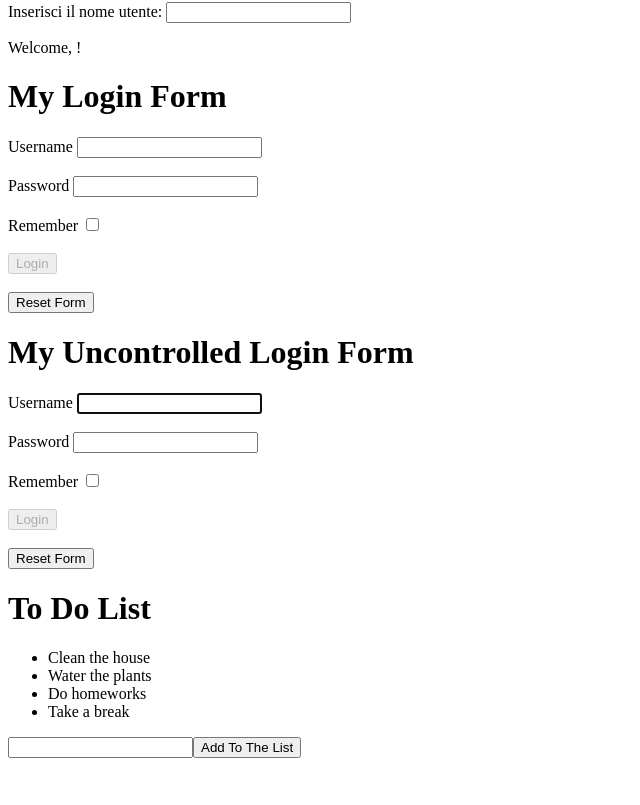
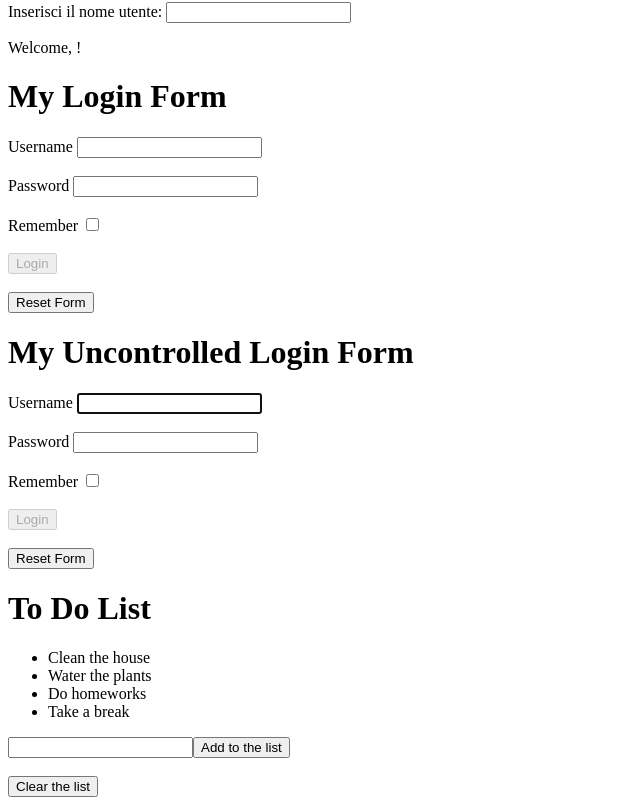
Before and after one commit to msimile/jsx-exercises, a React (Create React App) app in the folder react-exercises/: page / in a window 1280 px wide. Shown: the part 538-1343 px from the top of the page, without its empty margins (0-640 px from the left). Before the commit the page ends 1304 px from the top, so only its background shows below. Built offline with nearby package versions, Linux system fonts and the light colour scheme.

Commit message:
feat: lists-05 complete

```diff
--- a/react-exercises/src/TodoList.js
+++ b/react-exercises/src/TodoList.js
@@ -26,6 +26,12 @@ export class TodoList extends React.Component {
     }));
   };
 
+  handleResetButton = () => {
+    this.setState({
+      todos: [],
+    });
+  };
+
   render() {
     return (
       <div>
@@ -40,7 +46,10 @@ export class TodoList extends React.Component {
           value={this.state.newTodo}
           onChange={this.handleNewTodo}
         ></input>
-        <button onClick={this.addTodo}>Add To The List</button>
+        <button onClick={this.addTodo}>Add to the list</button>
+        <br />
+        <br />
+        <button onClick={this.handleResetButton}>Clear the list</button>
       </div>
     );
   }
```
